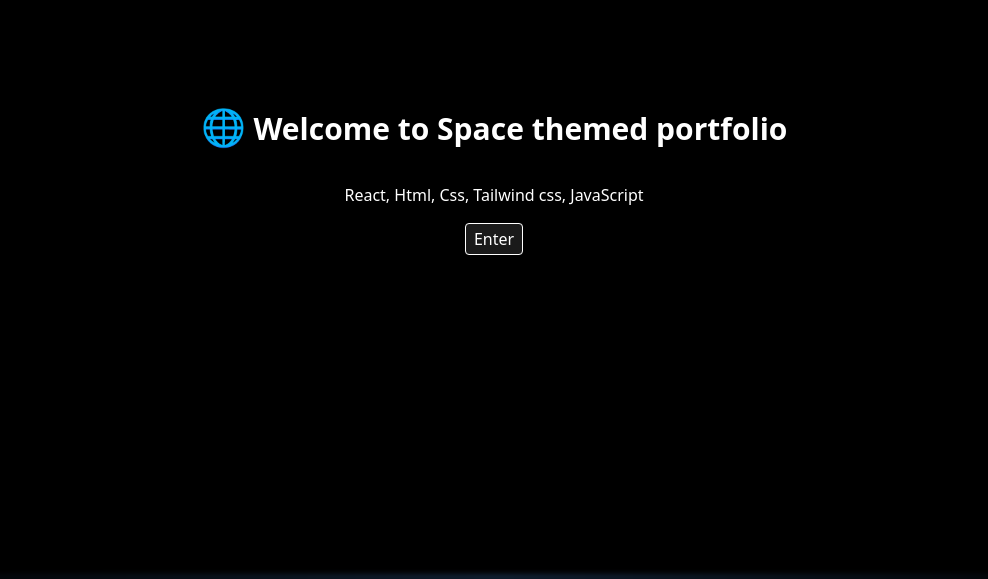
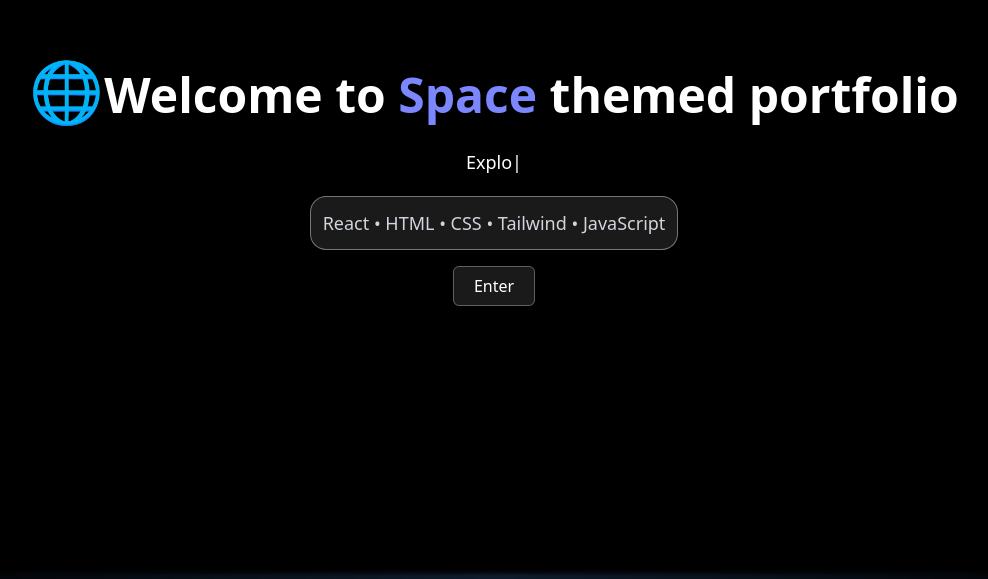
Before and after one commit to Dharmaraj001/Portfolio, a React (Vite) app in the folder client/: page / in a window 1280 px wide. Shown: the part 221-800 px from the top of the page, without its empty margins (146-1134 px from the left). Built offline with nearby package versions, Linux system fonts and the light colour scheme.

Commit message:
Changes made in Hero page

```diff
--- a/client/package.json
+++ b/client/package.json
@@ -20,6 +20,7 @@
     "react-dom": "^19.1.1",
     "react-icons": "^5.5.0",
     "react-router-dom": "^7.9.5",
+    "react-type-animation": "^3.2.0",
     "tailwindcss": "^4.1.16"
   },
   "devDependencies": {
--- a/client/src/Components/Hero/Hero.jsx
+++ b/client/src/Components/Hero/Hero.jsx
@@ -1,23 +1,44 @@
 import React from 'react'
-import {BrowserRouter, Link} from "react-router-dom"
-import { faHtml5, faCss3Alt, faJs, faReact, faNodeJs, faJava} from "@fortawesome/free-brands-svg-icons";
+import {Link} from "react-router-dom"
+import { TypeAnimation } from 'react-type-animation';
 
 const Hero = () => {
-    return(
-        <>
-         <div class="relative flex flex-col items-center justify-center h-screen bg-black text-white overflow-hidden">
+  return (
+    <div className='flex flex-col bg-black items-center justify-center h-screen text-white text-center overflow-hidden'>
+        {/* Heading */}
+        <h1 className='text-2xl sm:text-3xl md:text-4xl lg:text-5xl font-semibold mb-3 leading-snug'>
+            <span className='text-4xl sm:text-5xl md:text-6xl'>🌐</span>Welcome to <span className='text-indigo-400'>Space</span> <br className='block sm:hidden'/> themed portfolio
+        </h1>
 
-            <div>
-                <h1 className='text-3xl mb-4 font-semibold'> <span className='text-4xl'>🌐</span> Welcome to Space themed portfolio</h1>
-            </div>
+        {/* Tag lines */}
+        <TypeAnimation
+        sequence = {[
+            "Where skills shine like stars ✨", 1500,
+            "Exploring the universe of web development 🚀", 1500,
+            "Crafting galaxies of clean code 🌠", 1500,
+            "Orbiting around creativity and logic 🪐", 1500,
+            "Turning ideas into constellations 💫", 1500,
+            "Expanding the frontiers of innovation 🌌", 1500,
+        ]}
+        wrapper='span'
+        cursor = {true}
+        repeat={Infinity}
+        className='text-sm sm:text-base md:text-lg textt-gray=300 mt-2'
+            />
 
-            <div className='mt-5'>React, Html, Css, Tailwind css, JavaScript</div>
+        {/* Skills */}
+        <div className='mt-5 bg-white/10 border border-white/40 rounded-2xl p-3 text-sm sm:text-base md:text-lg text-gray-300 mb-5 backdrop-blur-sm shadow-md'>
+                React • HTML • CSS • Tailwind • JavaScript
+        </div>
 
-            <button className='mt-5'> <a href="/about" className='border rounded-sm py-1 px-2 bg-white/10 hover:bg-white/40 '>Enter</a></button>
-</div>
 
-        </>
-    )
+        <div className='mt-1'>
+            <Link to="/about" className=' border border-white/30 rounded-md py-2 px-5 bg-white/10 hover:bg-white/30 transition duration-300 text-sm sm:text-base'>
+                Enter
+            </Link>
+        </div>
+    </div>
+  )
 }
 
 export default Hero
```
Also changed, not shown: 1 other file (tests, documents, lock files or other folders).
